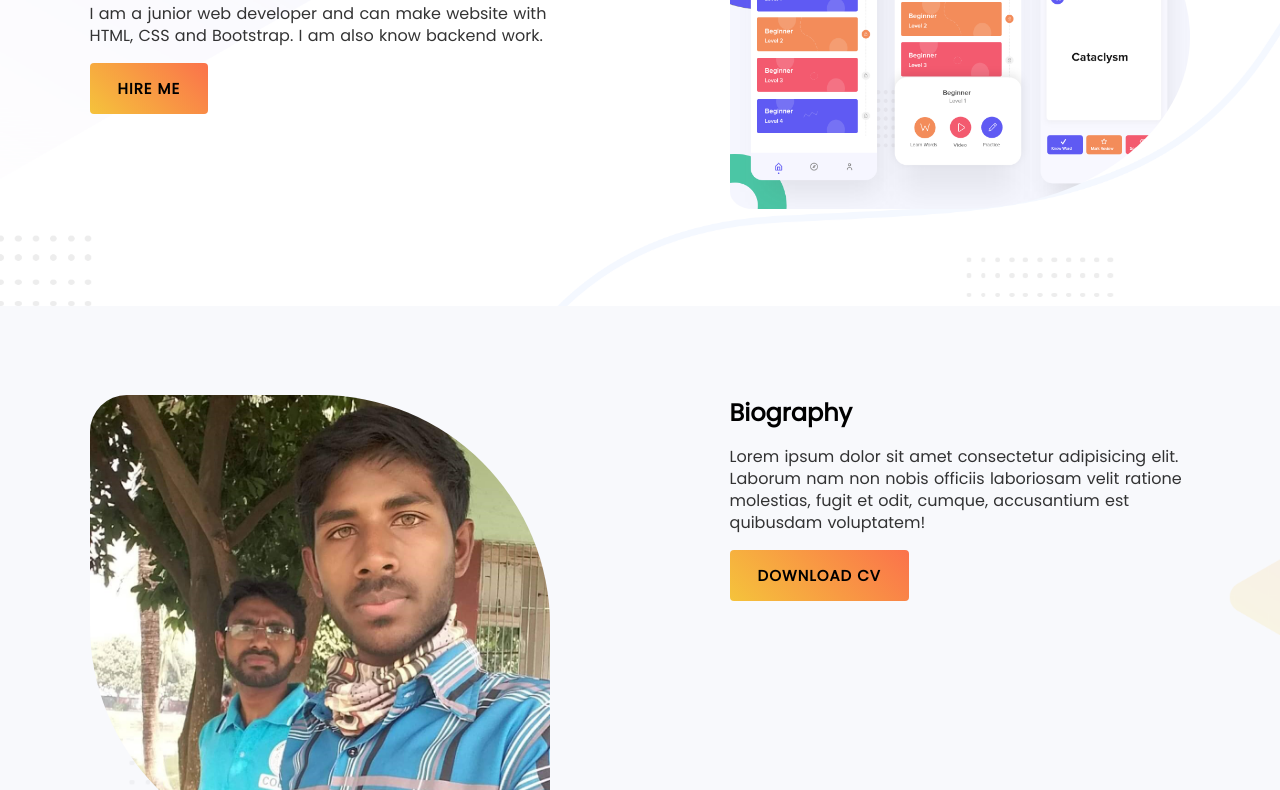
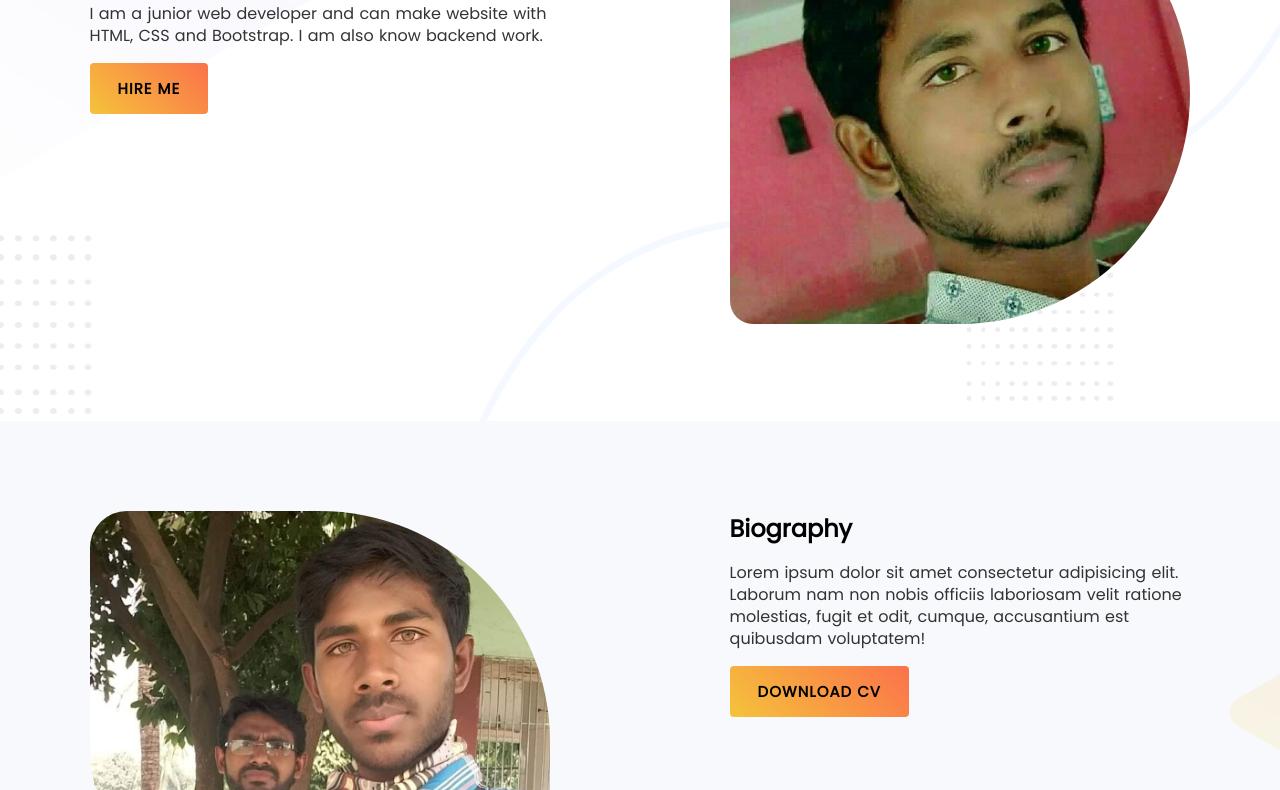
Before and after one commit to AAzim-WD/Personal-Website, a plain HTML site: page index.html in a window 1280 px wide. Shown: the part 226-1016 px from the top of the page. Drawn offline with Linux system fonts and the light colour scheme.

Commit message:
change image

```diff
--- a/index.html
+++ b/index.html
@@ -23,7 +23,7 @@
         </div>
         <div class="half-width">
            <div class="full-width">
-            <img src="images/latest-work/work-1.png" alt="pic" width="400">
+            <img src="images/azim.jpg" alt="pic" width="400">
            </div>
         </div>
     </header>
```
